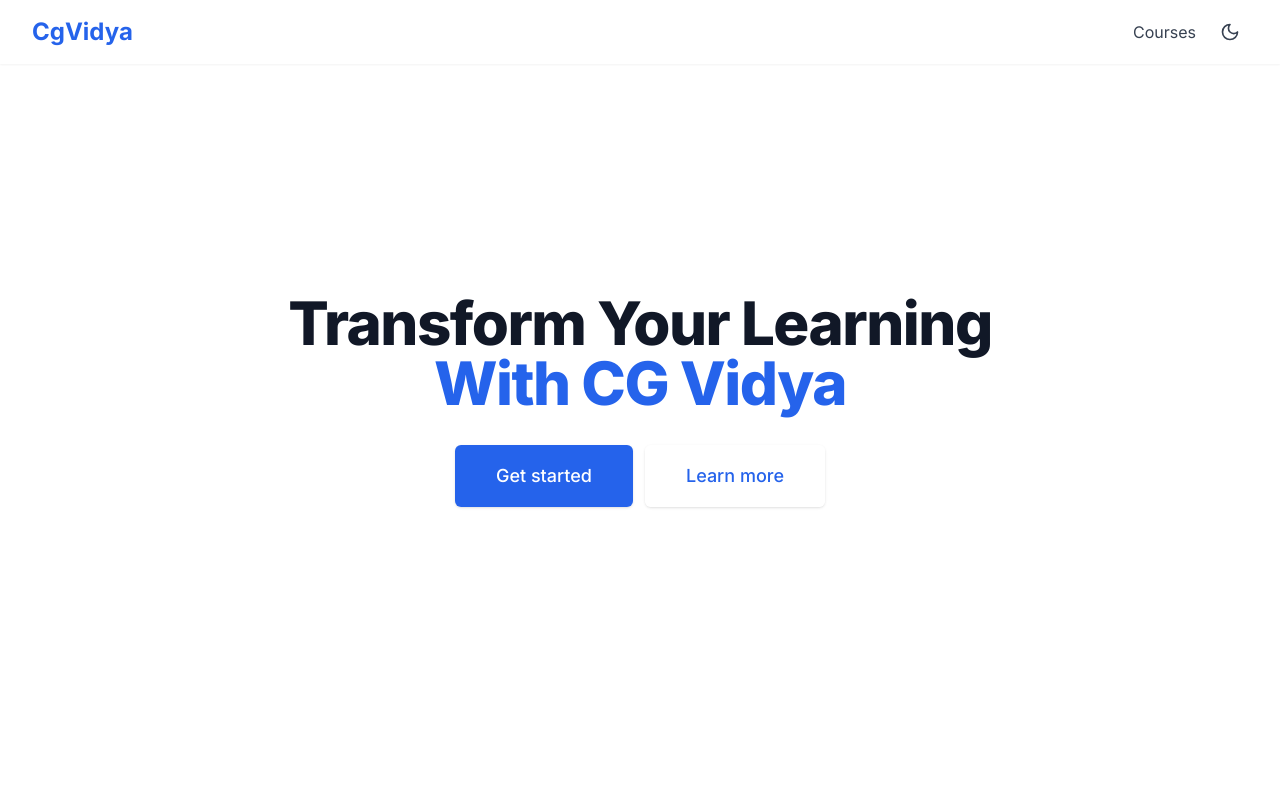
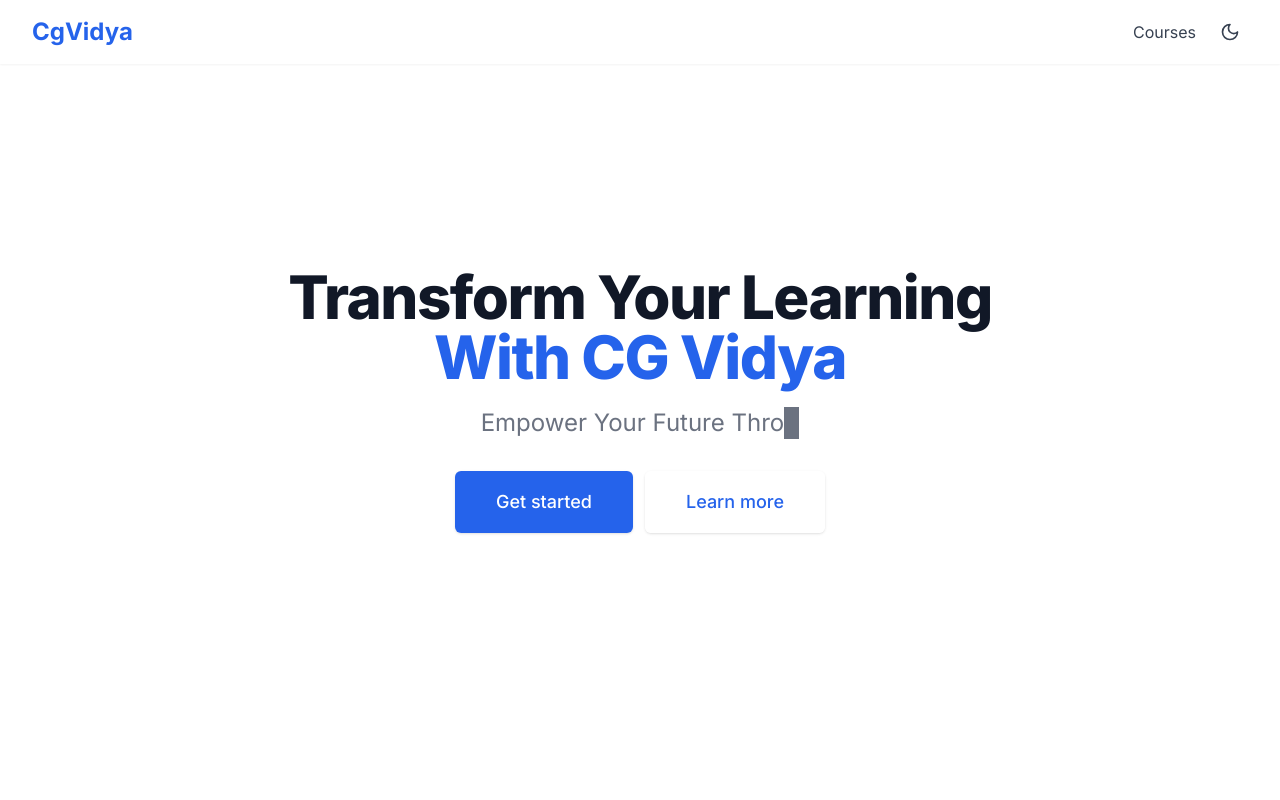
Before and after one commit to chhattisgarhvidya/chhattisgarhvidya, a Next.js app: page / in a window 1280 px wide. Shown: the top 800 px of the page. Built offline with nearby package versions, Linux system fonts and the light colour scheme.

Commit message:
I dont knowing know

```diff
--- a/app/globals.css
+++ b/app/globals.css
@@ -23,6 +23,22 @@ body {
   );
 }
 
+.blinking-cursor {
+  display: inline-block;
+  width: 1ch;
+  animation: blink 0.7s step-end infinite;
+}
+
+@keyframes blink {
+  from, to {
+    background-color: transparent;
+  }
+  50% {
+    background-color: currentColor;
+  }
+}
+
+
 /* Smooth transitions */
 .transition-theme {
   @apply transition-colors duration-200;
--- a/app/page.tsx
+++ b/app/page.tsx
@@ -8,6 +8,52 @@ import CoursesPage from './courses/page'
 export default function Home() {
   const [mounted, setMounted] = useState(false)
 
+  // start
+  const [currentQuote, setCurrentQuote] = useState<string>(""); // Displayed text
+  const [isDeleting, setIsDeleting] = useState<boolean>(false); // Whether we're deleting
+  const [charIndex, setCharIndex] = useState<number>(0); // Index of the current character
+  const [quoteIndex, setQuoteIndex] = useState<number>(0); // Index of the current quote
+  const [typingSpeed, setTypingSpeed] = useState<number>(150); // Speed of typing or deleting
+  const quotes: string[] = [
+    "Empower Your Future Through Learning.",
+    "Unlock Knowledge, Unlock Opportunities.",
+    "Education is the Passport to the Future.",
+    "Learn Anytime, Anywhere with CG Vidya.",
+  ];
+
+  useEffect(() => {
+    const handleTyping = () => {
+      const currentFullQuote = quotes[quoteIndex]; // Get the current quote
+
+      if (!isDeleting) {
+        // Typing phase: Add characters one by one
+        setCurrentQuote(currentFullQuote.slice(0, charIndex + 1));
+        setCharIndex((prev) => prev + 1);
+
+        if (charIndex + 1 === currentFullQuote.length) {
+          // Quote fully typed; pause before deleting
+          setIsDeleting(true);
+          setTypingSpeed(500); // Pause before deleting
+        }
+      } else {
+        // Deleting phase: Remove characters faster
+        setCurrentQuote(currentFullQuote.slice(0, charIndex - 1));
+        setCharIndex((prev) => prev - 1);
+
+        if (charIndex === 0) {
+          // Fully deleted; move to next quote
+          setIsDeleting(false);
+          setQuoteIndex((prev) => (prev + 1) % quotes.length); // Cycle to next quote
+          setTypingSpeed(150); // Reset typing speed for the next quote
+        }
+      }
+    };
+
+    const typingTimeout = setTimeout(handleTyping, isDeleting ? 50 : typingSpeed); // Faster deleting speed
+
+    return () => clearTimeout(typingTimeout); // Cleanup timeout
+  }, [charIndex, isDeleting, quoteIndex, typingSpeed, quotes]);
+  // end
 
   useEffect(() => {
     setMounted(true)
@@ -24,6 +70,41 @@ export default function Home() {
       <div className='snap-y'>
       <main >
         {/* Hero Section */}
+
+
+        <section className="bg-white h-screen flex items-center dark:bg-gray-800 py-20 snap-center">
+      <div className="max-w-7xl mx-auto px-4 sm:px-6 lg:px-8">
+        <div className="text-center">
+          <h1 className="text-4xl tracking-tight font-extrabold text-gray-900 dark:text-white sm:text-5xl md:text-6xl">
+            <span className="block">Transform Your Learning</span>
+            <span className="block text-blue-600 dark:text-blue-400">With CG Vidya</span>
+          </h1>
+          <p className="mt-3 max-w-md mx-auto text-lg text-gray-500 dark:text-gray-300 sm:text-xl md:mt-5 md:text-2xl md:max-w-3xl">
+            <span>{currentQuote}</span>
+            <span className="blinking-cursor">|</span>
+          </p>
+          <div className="mt-5 max-w-md mx-auto sm:flex sm:justify-center md:mt-8">
+            <div className="rounded-md shadow">
+              <a
+                href="#courses"
+                className="w-full flex items-center justify-center px-8 py-3 border border-transparent text-base font-medium rounded-md text-white bg-blue-600 hover:bg-blue-700 md:py-4 md:text-lg md:px-10"
+              >
+                Get started
+              </a>
+            </div>
+            <div className="mt-3 rounded-md shadow sm:mt-0 sm:ml-3">
+              <a
+                href="#"
+                className="w-full flex items-center justify-center px-8 py-3 border border-transparent text-base font-medium rounded-md text-blue-600 bg-white hover:bg-gray-50 dark:bg-gray-700 dark:text-blue-400 dark:hover:bg-gray-600 md:py-4 md:text-lg md:px-10"
+              >
+                Learn more
+              </a>
+            </div>
+          </div>
+        </div>
+      </div>
+    </section>
+
         <section className="bg-white h-screen flex items-center dark:bg-gray-800 py-20 snap-center">
           <div className="max-w-7xl mx-auto px-4 sm:px-6 lg:px-8">
             <div className="text-center">
```
